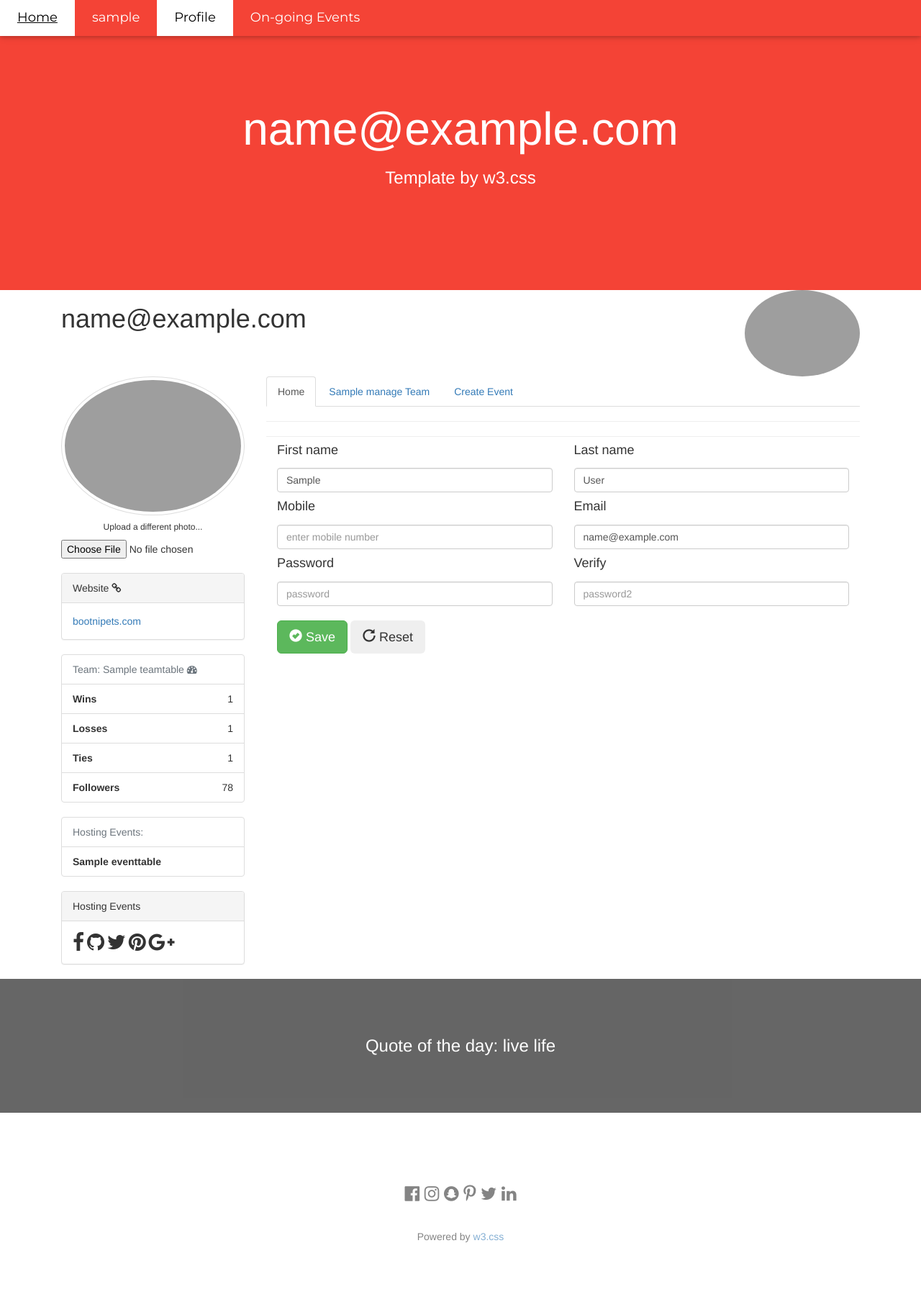
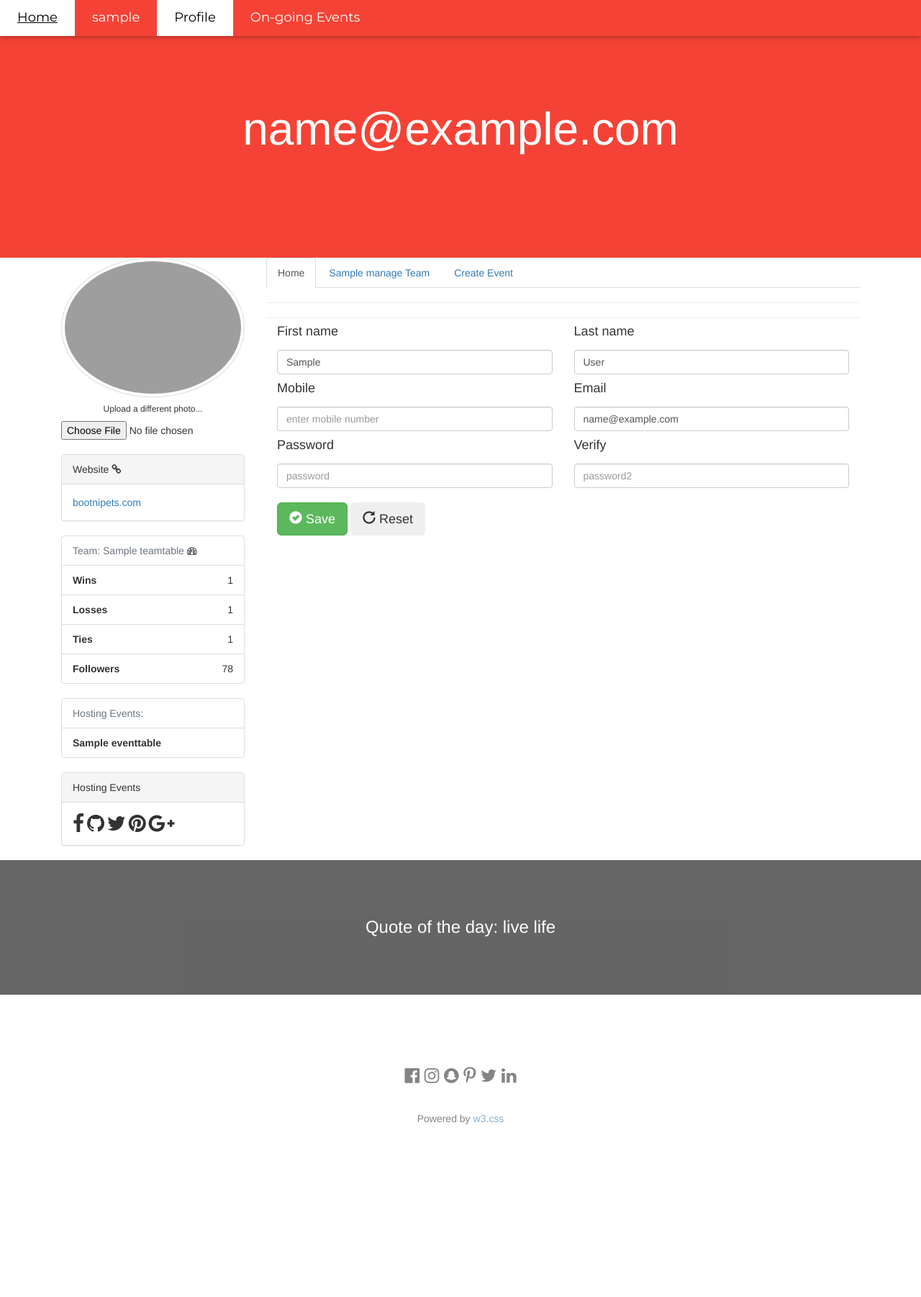
Before and after one commit to jsmalls128/Web-dev-project, a Django app: template frisbee/templates/profile.html in a window 1280 px wide. Shown: the whole page at 72% size. After the commit the page ends 1562 px from the top, so only its background shows below. Run offline with Django 3.2, Linux system fonts and the light colour scheme; tables that the repository leaves empty hold one stand-in row (values such as "Sample post"); the template is opened without the code that fills it: values that come from a table or form of the project are taken from there, most other values are stand-ins (such as "Sample title", 1, 10 or a date in 2020); some libraries are stand-ins or nearby versions; grey boxes are pictures that could not be loaded.

Commit message:
Profile improvements

```diff
--- a/frisbee/templates/profile.html
+++ b/frisbee/templates/profile.html
@@ -50,14 +50,11 @@ body,h1,h2,h3,h4,h5,h6 {font-family: "Lato", sans-serif}
 
 <!-- Header -->
 <header class="w3-container w3-red w3-center" style="padding:128px 16px">
-  <h1 class="w3-margin w3-jumbo">{{email}}</h1>
-  <p class="w3-xlarge">Template by w3.css</p>
+  <h1 class="w3-margin w3-jumbo">{{Account.email}}</h1>
 </header>
 
 <div class="container bootstrap snippet">
     <div class="row">
-  		<div class="col-sm-10"><h1>{{Account.email}}</h1></div>
-    	<div class="col-sm-2"><a href="/finalProject" class="pull-right"><img title="profile image" class="img-circle img-responsive" src="http://www.gravatar.com/avatar/28fd20ccec6865e2d5f0e1f4446eb7bf?s=100"></a></div>
     </div>
     <div class="row">
   		<div class="col-sm-3"><!--left col-->
```
Also changed, not shown: frisbee/migrations/0004_auto_20181208_2224.py (added).
